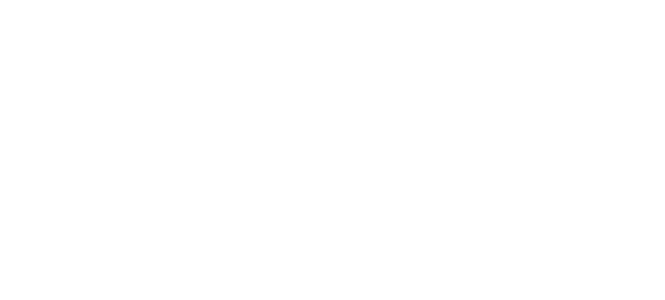
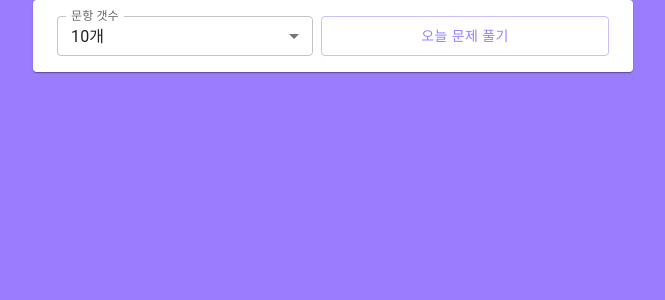
Before and after one commit to motojate/myeonjeob-bokka-front-end, a React (Create React App) app: page /question in a window 1280 px wide. Before the commit this address had no page. Shown: the top 300 px of the page, without its empty margins (307-972 px from the left). Built offline with nearby package versions, Linux system fonts and the light colour scheme.

Commit message:
* 리덕스 설정

```diff
--- a/package.json
+++ b/package.json
@@ -7,6 +7,7 @@
     "@emotion/styled": "^11.11.0",
     "@mui/icons-material": "^5.14.16",
     "@mui/material": "^5.14.17",
+    "@reduxjs/toolkit": "^1.9.7",
     "@testing-library/jest-dom": "^5.17.0",
     "@testing-library/react": "^13.4.0",
     "@testing-library/user-event": "^13.5.0",
@@ -16,6 +17,7 @@
     "@types/react-dom": "^18.2.15",
     "react": "^18.2.0",
     "react-dom": "^18.2.0",
+    "react-redux": "^8.1.3",
     "react-router-dom": "^6.18.0",
     "react-scripts": "5.0.1",
     "typescript": "^4.9.5",
--- /dev/null
+++ b/src/components/atoms/dropdowns/QuestionCountDropdown.tsx
@@ -0,0 +1,41 @@
+import { Dispatch, SetStateAction } from 'react'
+import {
+  FormControl,
+  InputLabel,
+  MenuItem,
+  Select,
+  SelectChangeEvent,
+} from '@mui/material'
+import { NUMBER_OF_MENU_ITEMS } from 'src/constants/datas'
+
+interface SocialLoginButtonProps {
+  value: string
+  setValue: Dispatch<SetStateAction<string>>
+}
+
+const QuestionCountDropdown = (props: SocialLoginButtonProps) => {
+  const handleChange = (event: SelectChangeEvent) => {
+    props.setValue(event.target.value)
+  }
+  return (
+    <>
+      <InputLabel id="demo-select-small-label">문항 갯수</InputLabel>
+      <Select
+        labelId="demo-select-small-label"
+        id="demo-select-small"
+        label="문항 갯수"
+        value={props.value}
+        onChange={handleChange}
+        defaultValue={NUMBER_OF_MENU_ITEMS[0].label}
+      >
+        {NUMBER_OF_MENU_ITEMS.map((item) => (
+          <MenuItem key={item.value} value={item.value}>
+            {item.label}
+          </MenuItem>
+        ))}
+      </Select>
+    </>
+  )
+}
+
+export default QuestionCountDropdown
--- a/src/constants/datas.ts
+++ b/src/constants/datas.ts
@@ -1,14 +1,14 @@
-export const NUMBER_OF_MENU_ITEMS: { label: string; value: number }[] = [
+export const NUMBER_OF_MENU_ITEMS: { label: string; value: string }[] = [
   {
-    value: 10,
+    value: '10',
     label: '10개',
   },
   {
-    value: 20,
-    label: '10개',
+    value: '20',
+    label: '20개',
   },
   {
-    value: 30,
-    label: '10개',
+    value: '30',
+    label: '30개',
   },
 ]
--- a/src/index.tsx
+++ b/src/index.tsx
@@ -1,19 +1,24 @@
-import React from 'react';
-import ReactDOM from 'react-dom/client';
-import './index.css';
-import App from './App';
-import reportWebVitals from './reportWebVitals';
+import React from 'react'
+import ReactDOM from 'react-dom/client'
+import './index.css'
+import App from './App'
+import reportWebVitals from './reportWebVitals'
+import store from './store'
+import { Provider } from 'react-redux'
+import { StyledEngineProvider } from '@mui/material/styles'
 
-const root = ReactDOM.createRoot(
-  document.getElementById('root') as HTMLElement
-);
+const root = ReactDOM.createRoot(document.getElementById('root') as HTMLElement)
 root.render(
   <React.StrictMode>
-    <App />
+    <Provider store={store}>
+      <StyledEngineProvider injectFirst>
+        <App />
+      </StyledEngineProvider>
+    </Provider>
   </React.StrictMode>
-);
+)
 
 // If you want to start measuring performance in your app, pass a function
 // to log results (for example: reportWebVitals(console.log))
 // or send to an analytics endpoint. Learn more: https://bit.ly/CRA-vitals
-reportWebVitals();
+reportWebVitals()
--- /dev/null
+++ b/src/modules/index.ts
@@ -0,0 +1,9 @@
+import { combineReducers } from 'redux'
+import questionSlice from './question/questionSlice'
+
+const rootReducer = combineReducers({
+  questionReducer: questionSlice.reducer,
+})
+
+export default rootReducer
+export type RootState = ReturnType<typeof rootReducer>
--- /dev/null
+++ b/src/modules/question/questionSlice.ts
@@ -0,0 +1,16 @@
+import { createSlice } from '@reduxjs/toolkit'
+
+const questionSlice = createSlice({
+  name: 'question',
+  initialState: {
+    count: 0,
+  },
+  reducers: {
+    setQuestionCount: (state, action) => {
+      state.count = action.payload
+    },
+  },
+})
+
+export const { setQuestionCount } = questionSlice.actions
+export default questionSlice
--- a/src/pages/Home.tsx
+++ b/src/pages/Home.tsx
@@ -1,7 +1,19 @@
 import { ThemeProvider } from '@emotion/react'
-import { createTheme, CssBaseline, Container } from '@mui/material'
-import React from 'react'
+import {
+  createTheme,
+  CssBaseline,
+  Container,
+  FormControl,
+  Button,
+  Box,
+} from '@mui/material'
+import { useEffect, useState } from 'react'
+import { useNavigate } from 'react-router-dom'
+import QuestionCountDropdown from 'src/components/atoms/dropdowns/QuestionCountDropdown'
 import SplashScreenMainImageField from 'src/components/molecule/fields/SplashScreenMainImageField'
+import { NUMBER_OF_MENU_ITEMS } from 'src/constants/datas'
+import { setQuestionCount } from 'src/modules/question/questionSlice'
+import { useAppDispatch } from 'src/store'
 
 const theme = createTheme({
   components: {
@@ -23,11 +35,34 @@ const theme = createTheme({
 })
 
 const Home = () => {
+  const dispatch = useAppDispatch()
+  const navigate = useNavigate()
+  const [selected, setSelected] = useState<string>(
+    NUMBER_OF_MENU_ITEMS[0].value
+  )
+
+  const handleClickButton = () => {
+    dispatch(setQuestionCount(Number(selected)))
+    navigate('/question')
+  }
+
   return (
     <ThemeProvider theme={theme}>
       <CssBaseline />
       <Container component="main" maxWidth="sm">
-        <SplashScreenMainImageField />
+        <Box sx={{ gap: 1, display: 'flex', width: '100%' }}>
+          <FormControl sx={{ flex: 1, minWidth: 0 }} size="small">
+            <QuestionCountDropdown value={selected} setValue={setSelected} />
+          </FormControl>
+          <Button
+            onClick={handleClickButton}
+            variant={'outlined'}
+            sx={{ flex: 1, minWidth: 0 }}
+          >
+            오늘 문제 풀기
+          </Button>
+        </Box>
+        {/* <SplashScreenMainImageField /> */}
       </Container>
     </ThemeProvider>
   )
--- /dev/null
+++ b/src/pages/question/QuestionMain.tsx
@@ -0,0 +1,76 @@
+import { ThemeProvider } from '@emotion/react'
+import {
+  createTheme,
+  CssBaseline,
+  Container,
+  FormControl,
+  Button,
+  Box,
+} from '@mui/material'
+import { useEffect, useState } from 'react'
+import { useNavigate } from 'react-router-dom'
+import QuestionCountDropdown from 'src/components/atoms/dropdowns/QuestionCountDropdown'
+import SplashScreenMainImageField from 'src/components/molecule/fields/SplashScreenMainImageField'
+import { NUMBER_OF_MENU_ITEMS } from 'src/constants/datas'
+import { setQuestionCount } from 'src/modules/question/questionSlice'
+import { useAppDispatch } from 'src/store'
+
+const theme = createTheme({
+  palette: {
+    primary: {
+      main: '#9A7DFF',
+    },
+    background: {
+      default: '#FFFFFF',
+    },
+  },
+})
+
+const QuestionMain = () => {
+  const dispatch = useAppDispatch()
+  const navigate = useNavigate()
+  const [selected, setSelected] = useState<string>(
+    NUMBER_OF_MENU_ITEMS[0].value
+  )
+
+  const handleClickButton = () => {
+    dispatch(setQuestionCount(Number(selected)))
+  }
+
+  return (
+    <ThemeProvider theme={theme}>
+      <CssBaseline />
+      <Box
+        sx={{ height: '100vh', backgroundColor: theme.palette.primary.main }}
+      >
+        {' '}
+        {/* 전체 배경 연보라색으로 설정 */}
+        <Container
+          component="main"
+          maxWidth="sm"
+          sx={{ backgroundColor: 'white', p: 2, borderRadius: 1, boxShadow: 1 }}
+        >
+          {' '}
+          {/* 중앙 컨테이너 흰색 배경 */}
+          {/* 중앙 내용 */}
+          <Box sx={{ gap: 1, display: 'flex', width: '100%' }}>
+            <FormControl sx={{ flex: 1, minWidth: 0 }} size="small">
+              <QuestionCountDropdown value={selected} setValue={setSelected} />
+            </FormControl>
+            <Button
+              onClick={handleClickButton}
+              variant={'outlined'}
+              sx={{ flex: 1, minWidth: 0 }}
+            >
+              오늘 문제 풀기
+            </Button>
+          </Box>
+          {/* 중앙 내용 끝 */}
+        </Container>
+      </Box>
+      {/* 푸터가 있다면 여기에 추가 */}
+    </ThemeProvider>
+  )
+}
+
+export default QuestionMain
--- a/src/routes/index.tsx
+++ b/src/routes/index.tsx
@@ -3,6 +3,7 @@ import { Route, Routes } from 'react-router-dom'
 import PrivateRoutes from './PrivateRoute'
 import Home from 'src/pages/Home'
 import Login from 'src/pages/Login'
+import QuestionMain from 'src/pages/question/QuestionMain'
 
 const RouterConfig = () => {
   return (
@@ -10,6 +11,7 @@ const RouterConfig = () => {
       <Route path="/login" element={<Login />} />
       <Route element={<PrivateRoutes />}>
         <Route path="/" element={<Home />} />
+        <Route path="/question" element={<QuestionMain />} />
       </Route>
     </Routes>
   )
--- /dev/null
+++ b/src/store.ts
@@ -0,0 +1,13 @@
+import { configureStore } from '@reduxjs/toolkit'
+import rootReducer from 'src/modules/index'
+import { TypedUseSelectorHook, useDispatch, useSelector } from 'react-redux'
+
+const store = configureStore({ reducer: rootReducer })
+
+export type RootState = ReturnType<typeof store.getState>
+export type AppDispatch = typeof store.dispatch
+export const useAppDispatch: () => AppDispatch = useDispatch
+export const useAppSelector: TypedUseSelectorHook<
+  ReturnType<typeof store.getState>
+> = useSelector
+export default store
```
Also changed, not shown: 1 other file (tests, documents, lock files or other folders).
